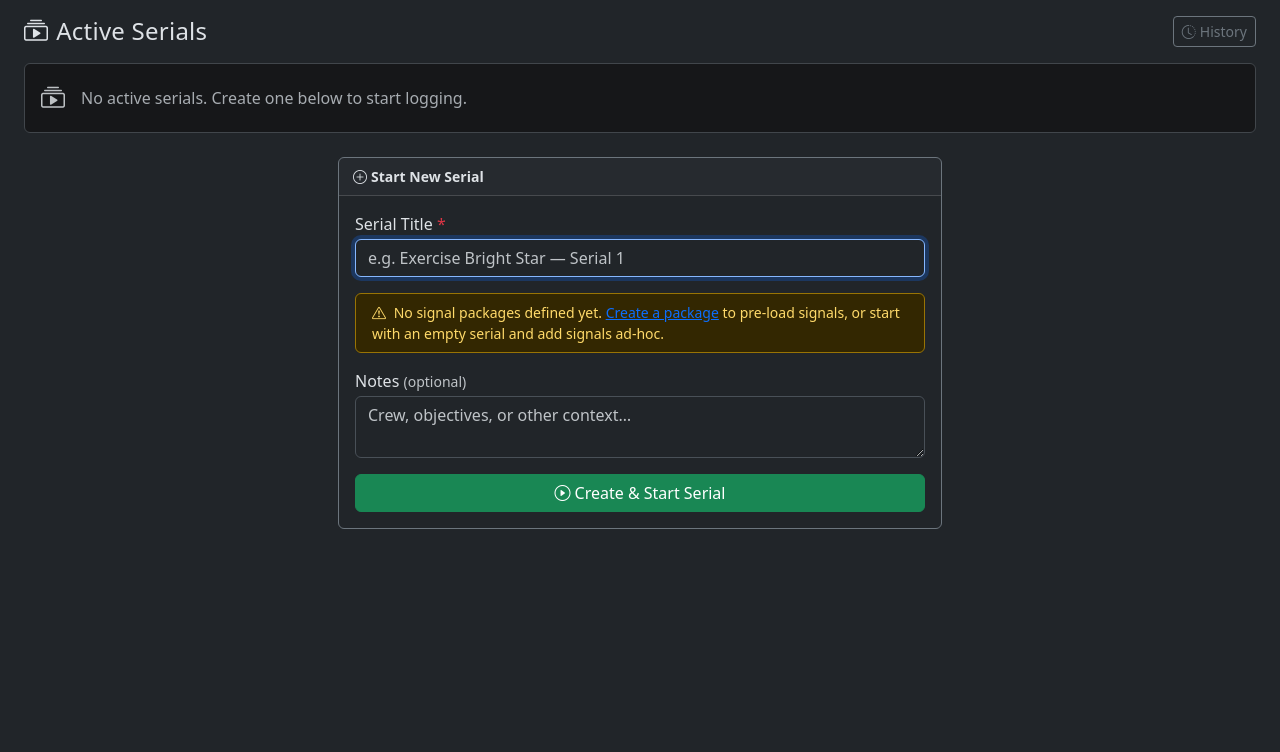
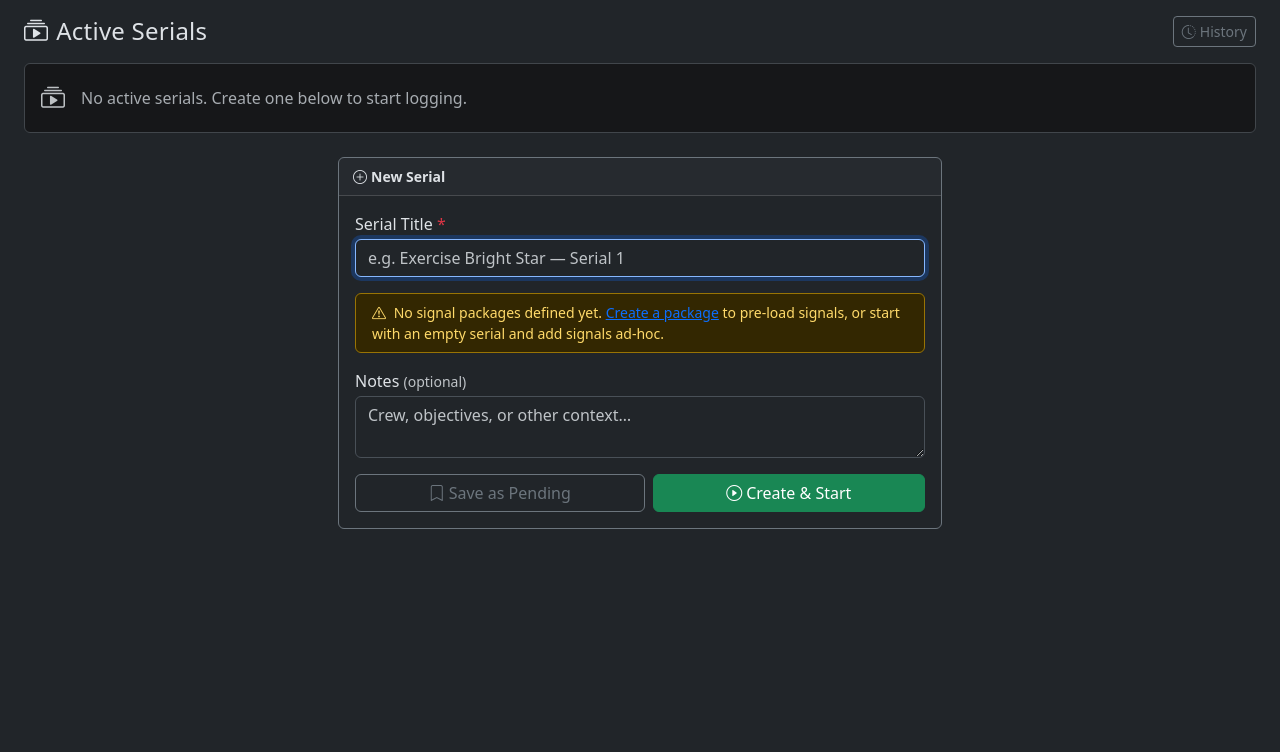
Before and after one commit to Moose151/project-range, a FastAPI app: template app/templates/serials.html in a window 1280 px wide. Shown: the top 752 px of the page. Run offline with FastAPI, Linux system fonts and the light colour scheme; the template is opened without the code that fills it, so the values that code supplies are empty; some libraries are stand-ins or nearby versions.

Commit message:
Serials: allow creating a serial without starting it immediately
Add 'Save as Pending' button alongside 'Create & Start' on the new serial
form. Pending serials appear in the Pending section with Start / Delete
buttons — so they can be prepared in advance and started when needed.

Co-Authored-By: Claude Sonnet 4.6 <noreply@anthropic.com>

```diff
--- a/app/routers/serials.py
+++ b/app/routers/serials.py
@@ -45,6 +45,7 @@ async def serial_create(
     title: str = Form(...),
     notes: str = Form(""),
     package_ids: list[int] = Form(default=[]),
+    action: str = Form("start"),
     db: Session = Depends(get_db),
     current_user: User = Depends(get_current_user),
 ):
@@ -66,6 +67,8 @@ async def serial_create(
         entity_type="Serial", entity_id=serial.id, new_value=serial.title,
     ))
     db.commit()
+    if action == "save":
+        return RedirectResponse("/serials?toast=Serial+saved+as+pending", status_code=302)
     return RedirectResponse(f"/serials/{serial.id}/start", status_code=302)
 
 
--- a/app/templates/serials.html
+++ b/app/templates/serials.html
@@ -115,7 +115,7 @@
 <div class="row justify-content-center">
   <div class="col-lg-6">
     <div class="card border-secondary">
-      <div class="card-header"><i class="bi bi-plus-circle me-1"></i>Start New Serial</div>
+      <div class="card-header"><i class="bi bi-plus-circle me-1"></i>New Serial</div>
       <div class="card-body">
         <form method="post" action="/serials/new">
           <div class="mb-3">
@@ -153,9 +153,14 @@
             <textarea class="form-control" name="notes" rows="2" placeholder="Crew, objectives, or other context…"></textarea>
           </div>
 
-          <button type="submit" class="btn btn-success w-100">
-            <i class="bi bi-play-circle me-1"></i>Create &amp; Start Serial
-          </button>
+          <div class="d-flex gap-2">
+            <button type="submit" name="action" value="save" class="btn btn-outline-secondary flex-fill">
+              <i class="bi bi-bookmark me-1"></i>Save as Pending
+            </button>
+            <button type="submit" name="action" value="start" class="btn btn-success flex-fill">
+              <i class="bi bi-play-circle me-1"></i>Create &amp; Start
+            </button>
+          </div>
         </form>
       </div>
     </div>
```
